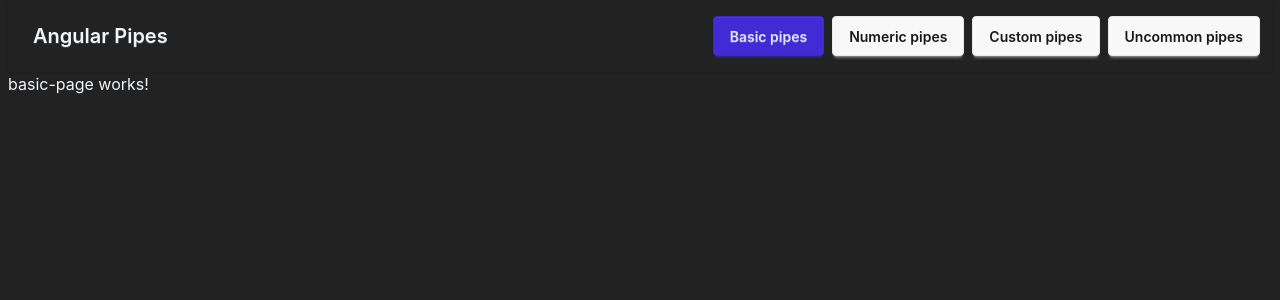
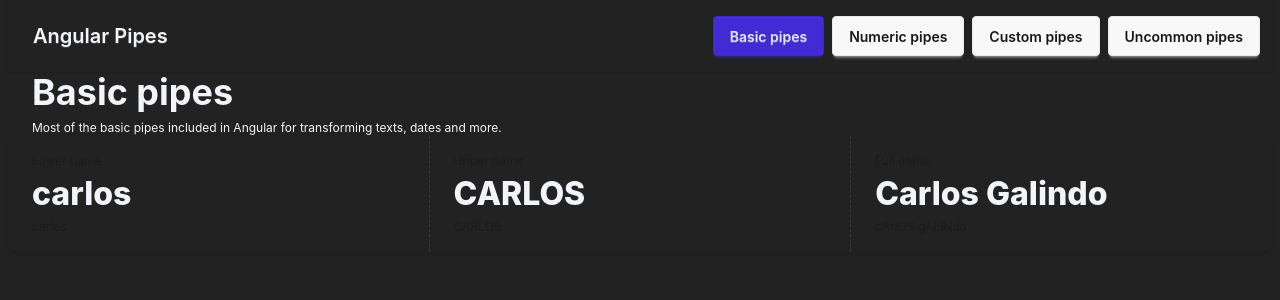
Before and after one commit to CarlosGal19/Angular_Pipes, an Angular app: page /basic in a window 1280 px wide. Shown: the top 300 px of the page. Built offline with nearby package versions, Linux system fonts and the light colour scheme.

Commit message:
feat: add basic string pipes

```diff
--- a/src/app/pages/basic-page/basic-page.html
+++ b/src/app/pages/basic-page/basic-page.html
@@ -1 +1,23 @@
-<p>basic-page works!</p>
+<section class="mx-6 space-y-2">
+  <h1 class="text-4xl font-bold">Basic pipes</h1>
+  <h2 class="text-xs">Most of the basic pipes included in Angular for transforming texts, dates and more.</h2>
+</section>
+<div class="stats stats-vertical sm:stats-horizontal shadow w-full flex justify-center">
+  <div class="stat">
+    <div class="stat-title">Lower name</div>
+    <div class="stat-value">{{nameLower() | lowercase}}</div>
+    <div class="stat-desc">{{nameLower()}}</div>
+  </div>
+
+  <div class="stat">
+    <div class="stat-title">Upper name</div>
+    <div class="stat-value">{{nameUpper() | uppercase}}</div>
+    <div class="stat-desc">{{nameUpper()}}</div>
+  </div>
+
+  <div class="stat">
+    <div class="stat-title">Full name</div>
+    <div class="stat-value">{{fullName() | titlecase}}</div>
+    <div class="stat-desc">{{fullName()}}</div>
+  </div>
+</div>
--- a/src/app/pages/basic-page/basic-page.ts
+++ b/src/app/pages/basic-page/basic-page.ts
@@ -1,10 +1,13 @@
-import { Component } from '@angular/core';
+import { LowerCasePipe, TitleCasePipe, UpperCasePipe } from '@angular/common';
+import { Component, signal } from '@angular/core';
 
 @Component({
   selector: 'basic-page',
-  imports: [],
+  imports: [LowerCasePipe, UpperCasePipe, TitleCasePipe],
   templateUrl: './basic-page.html',
 })
 export default class BasicPage {
-
+  nameLower = signal('carlos');
+  nameUpper = signal('CARLOS');
+  fullName = signal('cArlOS gALINdo');
 }
```
